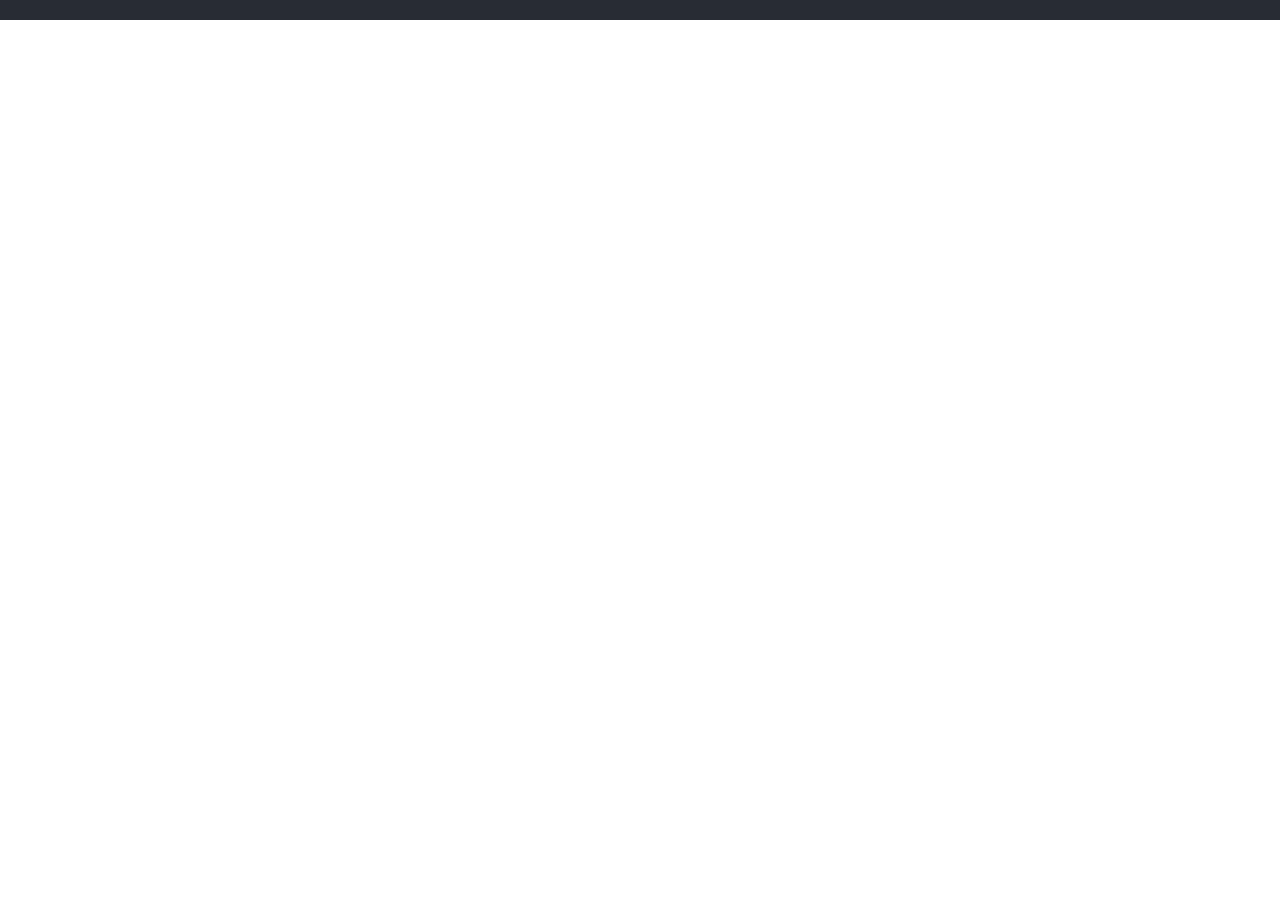
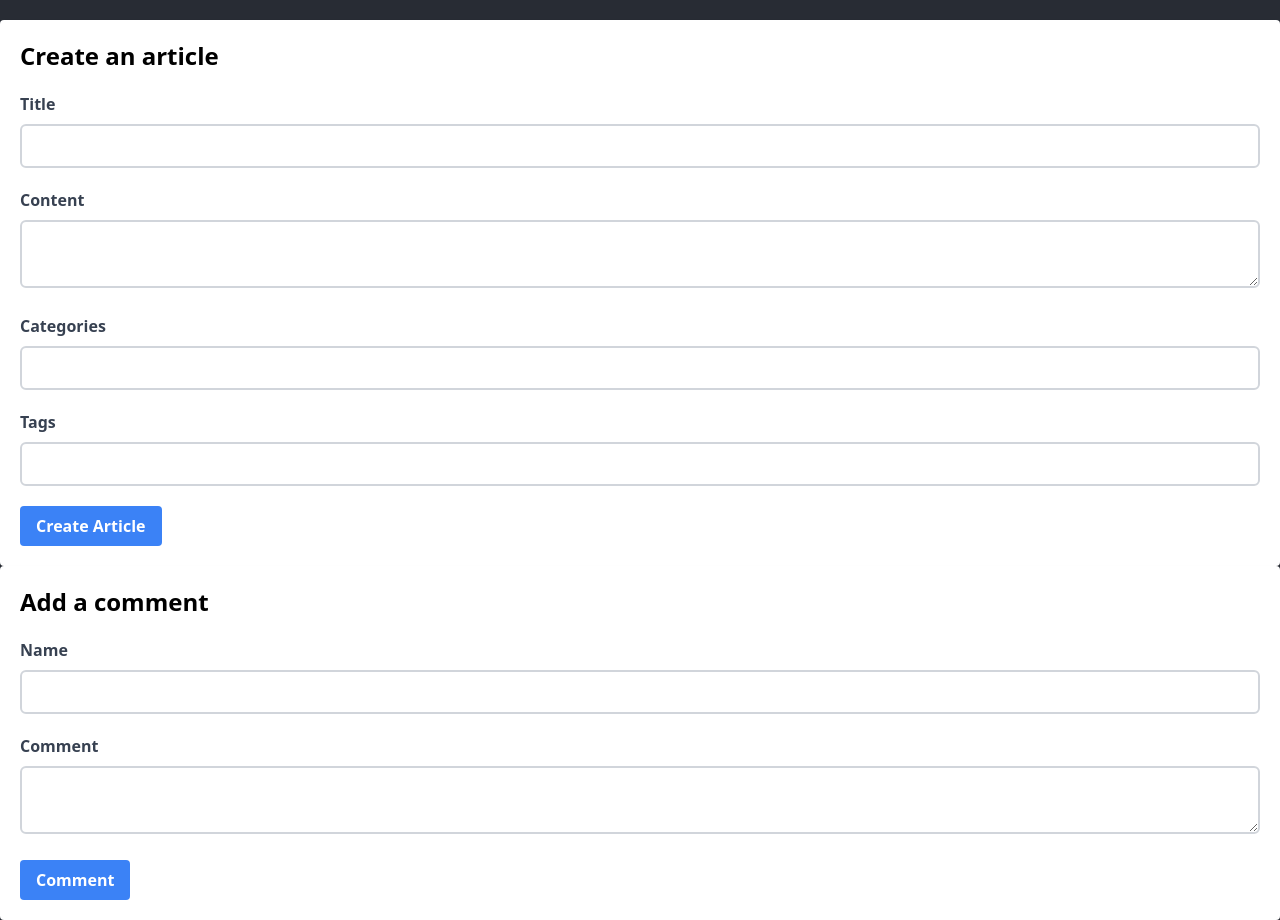
Before and after one commit to i-m-prabhat/Blog-App, a React (Create React App) app: page / in a window 1280 px wide. Shown: the part 1580-2500 px from the top of the page. Before the commit the page ends 1600 px from the top, so only its background shows below. Built offline with nearby package versions, Linux system fonts and the light colour scheme.

Commit message:
initial commit

```diff
--- a/package.json
+++ b/package.json
@@ -6,8 +6,10 @@
     "@testing-library/jest-dom": "^5.16.5",
     "@testing-library/react": "^13.4.0",
     "@testing-library/user-event": "^13.5.0",
+    "axios": "^1.3.6",
     "react": "^18.2.0",
     "react-dom": "^18.2.0",
+    "react-router-dom": "^6.10.0",
     "react-scripts": "5.0.1",
     "web-vitals": "^2.1.4"
   },
--- a/src/App.js
+++ b/src/App.js
@@ -1,6 +1,11 @@
 import React from 'react'
 import LoginForm from './components/LoginForm'
 import SignupForm from './components/SignupForm'
+import ArticleForm from './components/ArticleForm'
+import ArticleList from './components/ArticleList'
+import ArticleView from './components/ArticleView'
+import CommentForm from './components/CommentForm'
+import ArticleCard from './components/ArticleCard'
 
 const App = () =>
 {
@@ -8,6 +13,11 @@ const App = () =>
     <>
       <LoginForm />
       <SignupForm />
+      <ArticleForm />
+      {/* <ArticleList /> */}
+      {/* <ArticleView /> */}
+      {/* <ArticleCard /> */}
+      <CommentForm />
     </>
   )
 }
--- a/src/components/ArticalList.jsx
+++ /dev/null
@@ -1,12 +0,0 @@
-import React from 'react'
-
-const ArticalList = () =>
-{
-    return (
-        <div>
-
-        </div>
-    )
-}
-
-export default ArticalList
--- a/src/components/ArticalView.jsx
+++ /dev/null
@@ -1,12 +0,0 @@
-import React from 'react'
-
-const ArticalView = () =>
-{
-    return (
-        <div>
-
-        </div>
-    )
-}
-
-export default ArticalView
--- /dev/null
+++ b/src/components/ArticleCard.jsx
@@ -0,0 +1,23 @@
+import React from 'react';
+
+const ArticleCard = ({ article }) =>
+{
+    return (
+        <div className="border border-gray-300 rounded-md p-5">
+            <h2 className="text-2xl font-bold mb-3">{article.title}</h2>
+            <p className="text-gray-700 mb-3">{article.content}</p>
+            <div className="flex flex-wrap">
+                {article.categories.map((category) => (
+                    <span key={category} className="bg-gray-200 text-gray-700 font-bold px-2 py-1 rounded-full mr-2 mb-2">{category}</span>
+                ))}
+            </div>
+            <div className="flex flex-wrap">
+                {article.tags.map((tag) => (
+                    <span key={tag} className="bg-gray-200 text-gray-700 font-bold px-2 py-1 rounded-full mr-2 mb-2">{tag}</span>
+                ))}
+            </div>
+        </div>
+    );
+}
+
+export default ArticleCard;
--- a/src/components/ArticleForm.jsx
+++ b/src/components/ArticleForm.jsx
@@ -1,12 +1,47 @@
-import React from 'react'
+import React, { useState } from 'react';
 
-const ArticleForm = () =>
+const ArticleForm = ({ onSubmit }) =>
 {
+    const [title, setTitle] = useState('');
+    const [content, setContent] = useState('');
+    const [categories, setCategories] = useState([]);
+    const [tags, setTags] = useState([]);
+
+    const handleSubmit = (e) =>
+    {
+        e.preventDefault();
+        const article = {
+            title,
+            content,
+            categories,
+            tags,
+        };
+        onSubmit(article);
+    }
+
     return (
-        <div>
+        <form onSubmit={handleSubmit} className="bg-white p-5 rounded shadow-md">
+            <h2 className="text-2xl font-bold mb-5">Create an article</h2>
+            <div className="mb-5">
+                <label htmlFor="title" className="block mb-2 font-bold text-gray-700">Title</label>
+                <input type="text" id="title" value={title} onChange={(e) => setTitle(e.target.value)} className="border-2 border-gray-300 p-2 w-full rounded-md" />
+            </div>
 
-        </div>
-    )
+            <div className="mb-5">
+                <label htmlFor="content" className="block mb-2 font-bold text-gray-700">Content</label>
+                <textarea id="content" value={content} onChange={(e) => setContent(e.target.value)} className="border-2 border-gray-300 p-2 w-full rounded-md"></textarea>
+            </div>
+            <div className="mb-5">
+                <label htmlFor="categories" className="block mb-2 font-bold text-gray-700">Categories</label>
+                <input type="text" id="categories" value={categories.join(', ')} onChange={(e) => setCategories(e.target.value.split(',').map((category) => category.trim()))} className="border-2 border-gray-300 p-2 w-full rounded-md" />
+            </div>
+            <div className="mb-5">
+                <label htmlFor="tags" className="block mb-2 font-bold text-gray-700">Tags</label>
+                <input type="text" id="tags" value={tags.join(', ')} onChange={(e) => setTags(e.target.value.split(',').map((tag) => tag.trim()))} className="border-2 border-gray-300 p-2 w-full rounded-md" />
+            </div>
+            <button type="submit" className="bg-blue-500 hover:bg-blue-600 text-white font-bold py-2 px-4 rounded">Create Article</button>
+        </form>
+    );
 }
 
-export default ArticleForm
+export default ArticleForm;
--- /dev/null
+++ b/src/components/ArticleList.jsx
@@ -0,0 +1,59 @@
+import React from 'react';
+import ArticleCard from './ArticleCard';
+
+const ArticleList = ({ articles, categories, tags, filters, onFilterChange }) =>
+{
+    const filteredArticles = articles.filter((article) =>
+    {
+        if (filters.category && !article.categories.includes(filters.category))
+        {
+            return false;
+        }
+        if (filters.tag && !article.tags.includes(filters.tag))
+        {
+            return false;
+        }
+        return true;
+    });
+
+    const handleFilterChange = (filterType, value) =>
+    {
+        const newFilters = { ...filters, [filterType]: value };
+        onFilterChange(newFilters);
+    }
+
+    return (
+        <div className="container mx-auto my-10">
+            <div className="flex flex-col md:flex-row items-start justify-between mb-5">
+                <h1 className="text-4xl font-bold mb-5">Articles</h1>
+                <div className="flex items-center">
+                    <label htmlFor="category" className="block mr-3 font-bold text-gray-700">Category:</label>
+                    <select id="category" value={filters.category} onChange={(e) => handleFilterChange('category', e.target.value)} className="border-2 border-gray-300 rounded-md p-2">
+                        <option value="">All</option>
+                        {categories.map((category) => (
+                            <option key={category} value={category}>{category}</option>
+                        ))}
+                    </select>
+                    <label htmlFor="tag" className="block ml-5 mr-3 font-bold text-gray-700">Tag:</label>
+                    <select id="tag" value={filters.tag} onChange={(e) => handleFilterChange('tag', e.target.value)} className="border-2 border-gray-300 rounded-md p-2">
+                        <option value="">All</option>
+                        {tags.map((tag) => (
+                            <option key={tag} value={tag}>{tag}</option>
+                        ))}
+                    </select>
+                </div>
+            </div>
+            {filteredArticles.length > 0 ? (
+                <div className="grid grid-cols-1 md:grid-cols-2 lg:grid-cols-3 gap-5">
+                    {filteredArticles.map((article) => (
+                        <ArticleCard key={article.id} article={article} />
+                    ))}
+                </div>
+            ) : (
+                <p>No articles found.</p>
+            )}
+        </div>
+    );
+}
+
+export default ArticleList;
--- /dev/null
+++ b/src/components/ArticleView.jsx
@@ -0,0 +1,25 @@
+import React from 'react';
+
+const ArticleView = ({ article }) =>
+{
+    return (
+        <div className="container mx-auto my-10">
+            <div className="max-w-2xl mx-auto">
+                <h1 className="text-4xl font-bold mb-5">{article.title}</h1>
+                <p className="text-gray-500 text-sm mb-5">{article.categories.join(', ')}</p>
+                <div className="mb-10" dangerouslySetInnerHTML={{ __html: article.content }}></div>
+                <h2 className="text-2xl font-bold mb-5">Comments</h2>
+                <ul>
+                    {article.comments.map((comment) => (
+                        <li key={comment.id} className="mb-5">
+                            <p className="text-gray-500 text-sm">{comment.author} on {comment.date}</p>
+                            <p className="mb-2">{comment.text}</p>
+                        </li>
+                    ))}
+                </ul>
+            </div>
+        </div>
+    );
+}
+
+export default ArticleView;
--- a/src/components/CommentForm.jsx
+++ b/src/components/CommentForm.jsx
@@ -1,12 +1,37 @@
-import React from 'react'
+import React, { useState } from 'react';
 
-const CommentForm = () =>
+const CommentForm = ({ onSubmit }) =>
 {
+    const [author, setAuthor] = useState('');
+    const [text, setText] = useState('');
+
+    const handleSubmit = (e) =>
+    {
+        e.preventDefault();
+        const comment = {
+            author,
+            text,
+            date: new Date().toLocaleString(),
+        };
+        onSubmit(comment);
+        setAuthor('');
+        setText('');
+    }
+
     return (
-        <div>
-
-        </div>
-    )
+        <form onSubmit={handleSubmit} className="bg-white p-5 rounded shadow-md">
+            <h2 className="text-2xl font-bold mb-5">Add a comment</h2>
+            <div className="mb-5">
+                <label htmlFor="author" className="block mb-2 font-bold text-gray-700">Name</label>
+                <input type="text" id="author" value={author} onChange={(e) => setAuthor(e.target.value)} className="border-2 border-gray-300 p-2 w-full rounded-md" />
+            </div>
+            <div className="mb-5">
+                <label htmlFor="text" className="block mb-2 font-bold text-gray-700">Comment</label>
+                <textarea id="text" value={text} onChange={(e) => setText(e.target.value)} className="border-2 border-gray-300 p-2 w-full rounded-md"></textarea>
+            </div>
+            <button type="submit" className="bg-blue-500 hover:bg-blue-600 text-white font-bold py-2 px-4 rounded">Comment</button>
+        </form>
+    );
 }
 
-export default CommentForm
+export default CommentForm;
```
Also changed, not shown: 1 other file (tests, documents, lock files or other folders).
